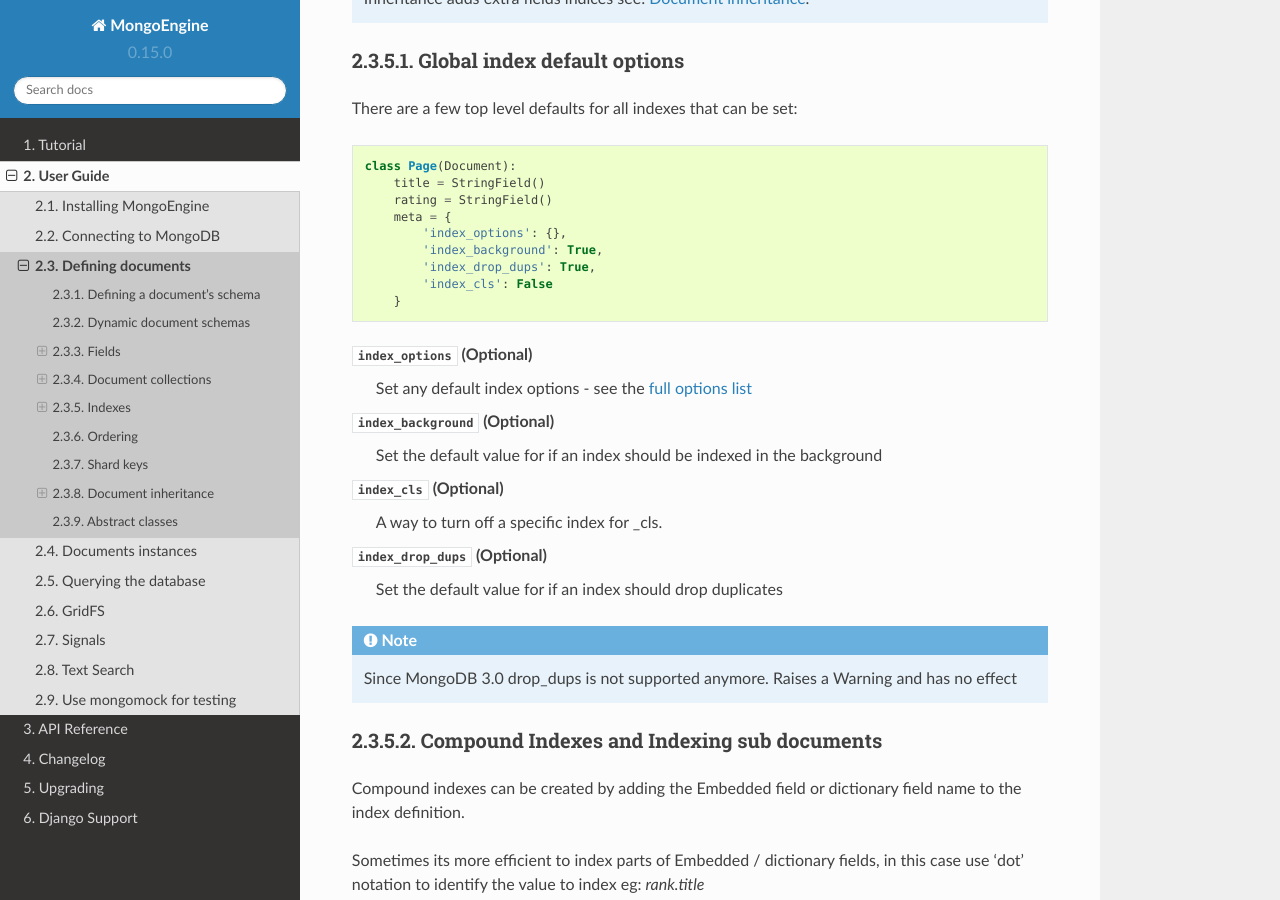
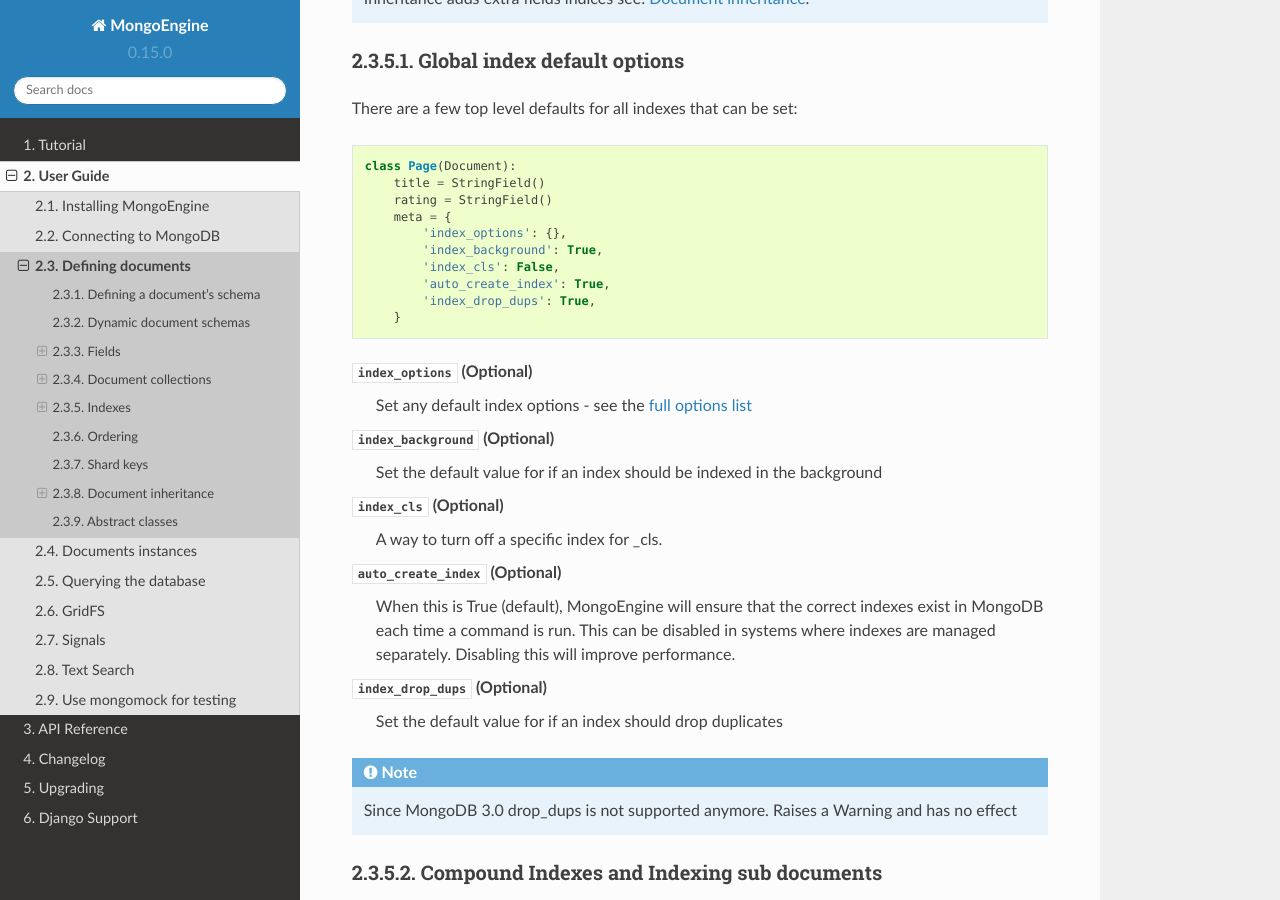
Before and after one commit to MongoEngine/mongoengine, a Sphinx documentation site: the page built from docs/guide/defining-documents.rst, in a window 1280 px wide and 900 px high, scrolled down 10874 px. Built offline with Sphinx 7.4.7 and the Read the Docs theme 2.0.0, drawn with Linux system fonts in a browser that asks for light colours.

Commit message:
Add documentation for auto_create_index to the Indexing section of the Docs

```diff
--- a/docs/guide/defining-documents.rst
+++ b/docs/guide/defining-documents.rst
@@ -528,8 +528,9 @@ There are a few top level defaults for all indexes that can be set::
         meta = {
             'index_options': {},
             'index_background': True,
+            'index_cls': False,
+            'auto_create_index': True,
             'index_drop_dups': True,
-            'index_cls': False
         }
 
 
@@ -541,6 +542,12 @@ There are a few top level defaults for all indexes that can be set::
 
 :attr:`index_cls` (Optional)
     A way to turn off a specific index for _cls.
+
+:attr:`auto_create_index` (Optional)
+    When this is True (default), MongoEngine will ensure that the correct
+    indexes exist in MongoDB each time a command is run. This can be disabled
+    in systems where indexes are managed separately. Disabling this will improve
+    performance.
 
 :attr:`index_drop_dups` (Optional)
     Set the default value for if an index should drop duplicates
```
